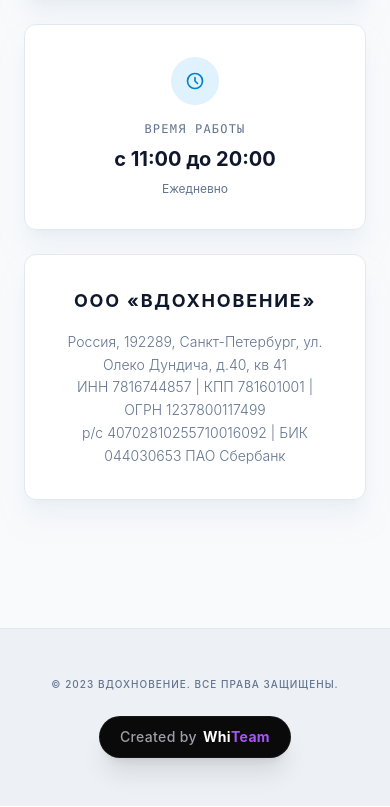
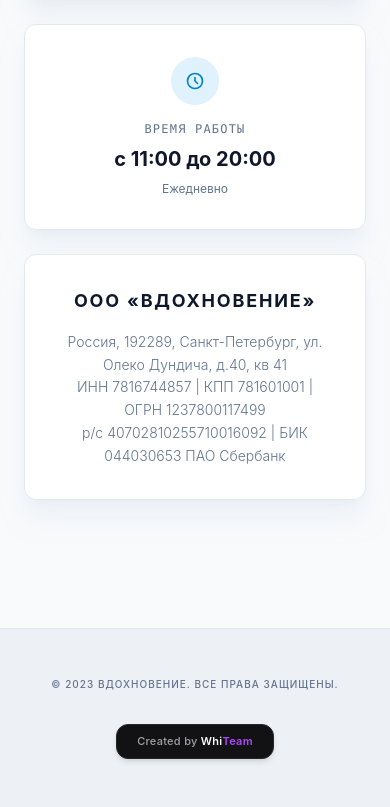
Before and after one commit to whiteam3005-afk/vdohnovenie-site, a React (Vite) app: page / in a window 390 px wide. Shown: the part 4992-5799 px from the top of the page. Built offline with nearby package versions, Linux system fonts and the light colour scheme.

Commit message:
исправил футер

```diff
--- a/src/App.jsx
+++ b/src/App.jsx
@@ -388,16 +388,16 @@ export default function VdokhnovenieApp() {
              © 2023 Вдохновение. Все права защищены.
            </p>
 
-           {/* Оригинальная фирменная кнопка WhiTeam */}
+           {/* Точный код кнопки WhiTeam */}
            <a
-             href="#"
+             href="https://whiteam.online/"
              target="_blank"
              rel="noopener noreferrer"
-             className="inline-flex items-center px-5 py-2.5 rounded-full border border-white/5 bg-[#0A0A0A] hover:bg-[#141414] hover:border-[#B87FD9]/30 transition-all duration-300 hover:-translate-y-1 shadow-xl"
+             className="select-none px-5 py-2 border border-[#27272A] rounded-xl bg-[#121214] flex items-center shadow-md hover:border-purple-500/50 hover:bg-[#18181B] hover:-translate-y-1 transition-all duration-[190ms] ease-out group mt-2 sm:mt-0"
            >
-             <span className="text-zinc-400 text-sm font-medium mr-1.5 tracking-wide">Created by</span>
-             <span className="text-white text-sm font-bold tracking-wide">Whi</span>
-             <span className="text-[#A855F7] text-sm font-bold tracking-wide">Team</span>
+             <span className="text-[11px] md:text-xs font-medium tracking-wide text-[#A1A1AA] group-hover:text-[#FAFAFA] transition-colors">
+               Created by <span className="text-[#FAFAFA] font-semibold">Whi</span><span className="text-purple-500 font-semibold">Team</span>
+             </span>
            </a>
          </div>
       </footer>
```
